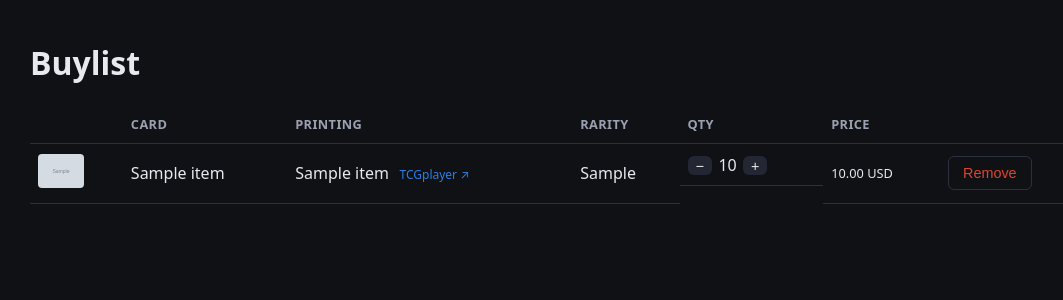
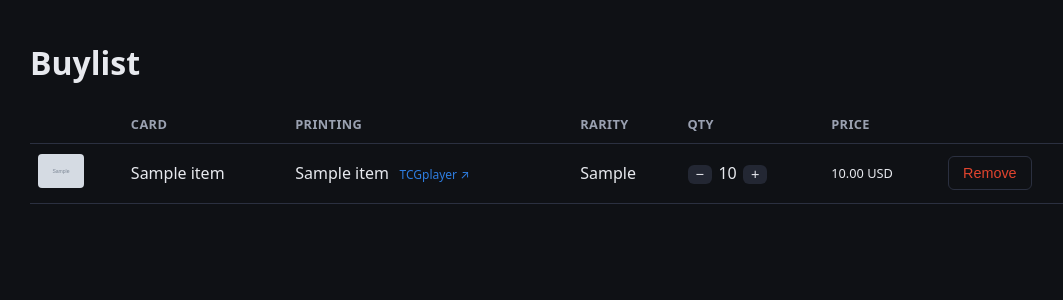
Before and after one commit to CapitanShinChan/TCG-WTB-vibecoded, a FastAPI app: page /buylist in a window 1280 px wide. Shown: the part 49-349 px from the top of the page, without its empty margins (80-1143 px from the left). Run offline with FastAPI, Linux system fonts and the light colour scheme; tables that the repository leaves empty hold one stand-in row (values such as "Sample post"); grey boxes marked "Sample" are stand-in pictures.

Commit message:
Fix vertical alignment of buylist quantity controls
The QTY <td> had display:flex applied directly, which removed it from
table-cell layout so vertical-align:middle no longer applied and the flex
container collapsed to content height, pinning controls to the top of the
(taller, thumbnail-driven) row.

Move flex layout to an inner .qty-controls wrapper and let the <td> stay a
table-cell, so vertical-align:middle centers it. Verified the qty controls'
vertical center now matches the row center exactly.

Vibecoded with the power of Claude!

```diff
--- a/app/static/style.css
+++ b/app/static/style.css
@@ -132,8 +132,8 @@ table.buylist { width: 100%; border-collapse: collapse; }
 .buylist th, .buylist td { padding: 0.6rem 0.5rem; border-bottom: 1px solid var(--border); text-align: left; vertical-align: middle; }
 .buylist th { color: var(--muted); font-size: 0.8rem; text-transform: uppercase; letter-spacing: 0.03em; }
 .buylist .thumb img { width: 46px; border-radius: 4px; }
-.buylist .qty { display: flex; align-items: center; gap: 0.4rem; }
-.buylist .qty form { display: inline; margin: 0; }
+.buylist .qty-controls { display: inline-flex; align-items: center; gap: 0.4rem; }
+.buylist .qty-controls form { display: inline; margin: 0; }
 .qbtn { background: var(--panel-2); color: var(--text); padding: 0.1rem 0.5rem; }
 .remove { background: transparent; color: var(--accent); border: 1px solid var(--border); }
 .ext { color: var(--accent-2); font-size: 0.75rem; margin-left: 0.4rem; text-decoration: none; }
--- a/app/templates/buylist.html
+++ b/app/templates/buylist.html
@@ -27,6 +27,7 @@
       </td>
       <td>{{ it.rarity or "" }}</td>
       <td class="qty">
+        <div class="qty-controls">
           <form method="post" action="/buylist/qty">
             <input type="hidden" name="item_id" value="{{ it.id }}">
             <input type="hidden" name="delta" value="-1">
@@ -38,6 +39,7 @@
             <input type="hidden" name="delta" value="1">
             <button type="submit" class="qbtn">+</button>
           </form>
+        </div>
       </td>
       <td class="price">
         {% if it.price is not none %}
```
Lines whose indentation alone changed are shown as unchanged.
